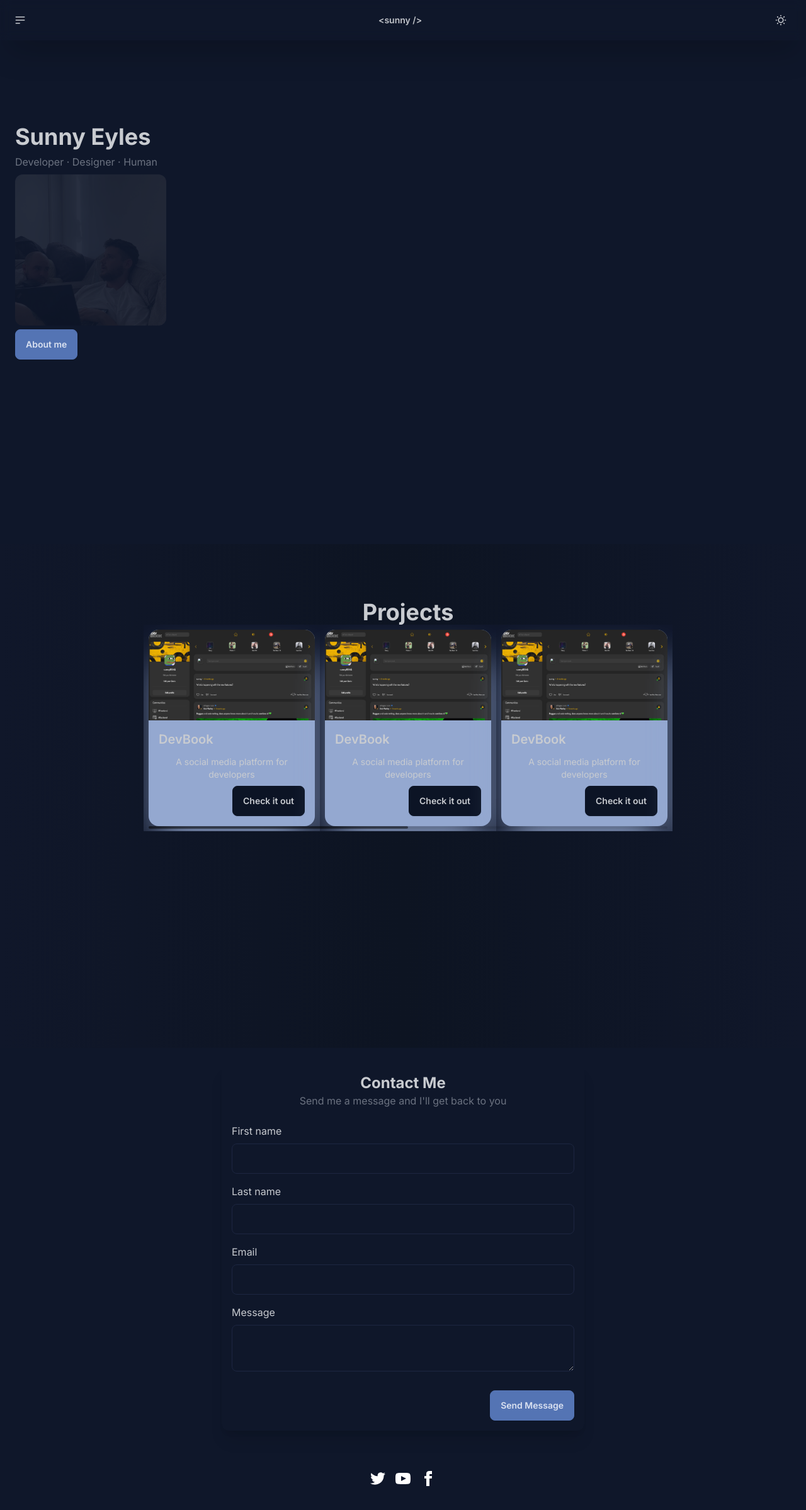
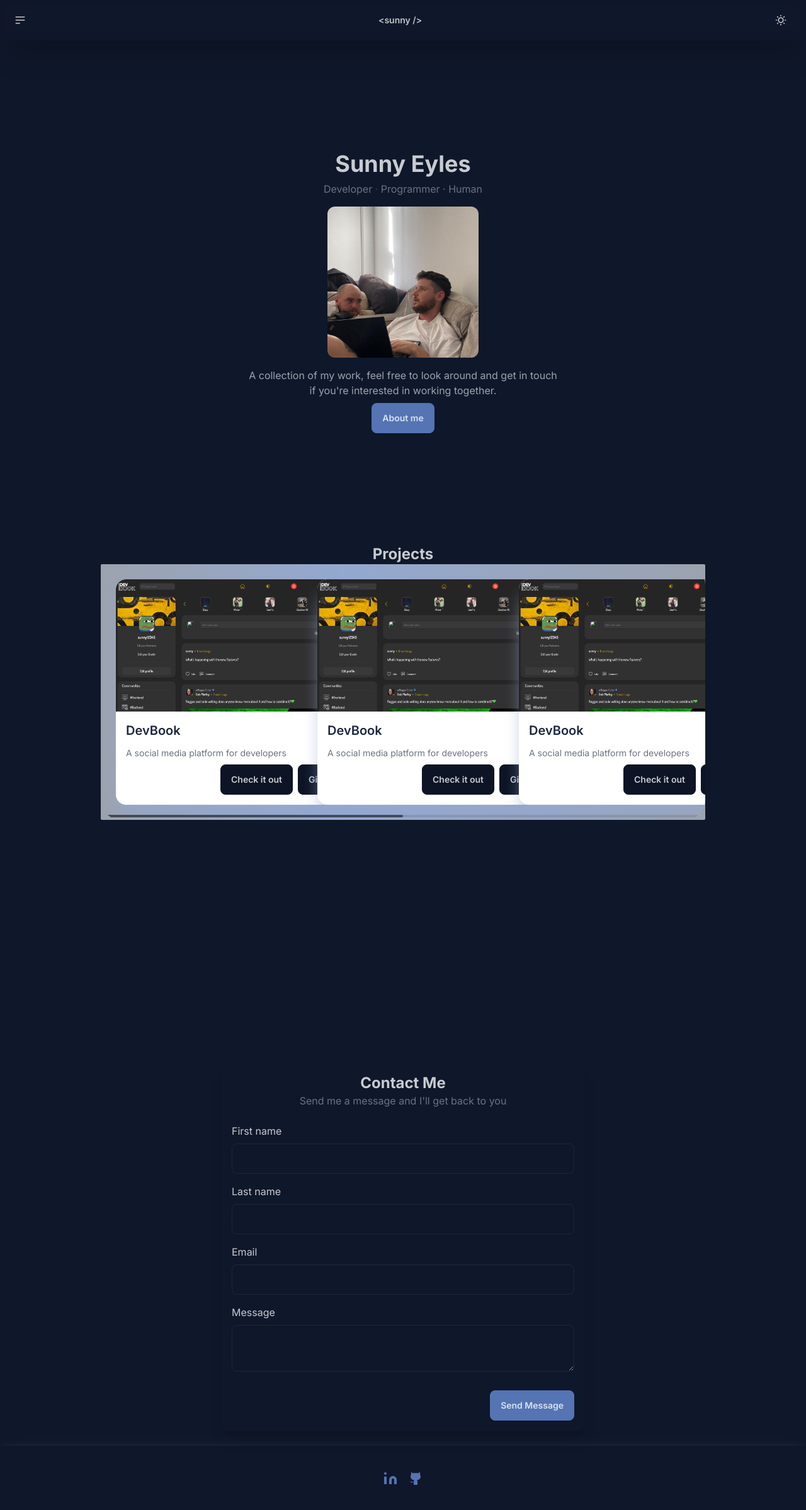
Before and after one commit to sunnyeyles/sunnyeyles.com, a Next.js app: page / in a window 1280 px wide. Shown: the whole page at 63% size. Built offline with nearby package versions, Linux system fonts and the light colour scheme; what tailwindcss-animated would draw is missing.

Commit message:
Carousel implemented

```diff
--- a/app/globals.css
+++ b/app/globals.css
@@ -2,32 +2,17 @@
 @tailwind components;
 @tailwind utilities;
 
-:root {
-  --foreground-rgb: 0, 0, 0;
-  --background-start-rgb: 214, 219, 220;
-  --background-end-rgb: 255, 255, 255;
-}
-
-@media (prefers-color-scheme: dark) {
-  :root {
-  }
-}
-
-body {
-  .swiper {
+/* .swiper {
   width: 100%;
   height: 100%;
-    background: #10172a;
+  background: #1d2641;
+  border-radius: 2rem;
+  background-color: transparent;
 }
 
 .swiper-slide {
   text-align: center;
   font-size: 18px;
-    background: #10172a;
-    /* box-shadow: 0px 3px 3px 0px black; */
-    /* padding: 5rem; */
-
-    /* Center slide text vertically */
   display: flex;
   justify-content: center;
   align-items: center;
@@ -38,5 +23,28 @@ body {
   width: 100%;
   height: 100%;
   object-fit: cover;
+} */
+/* MainCarousel.css */
+
+/* Customize the Swiper container */
+.mySwiper {
+  width: 100%;
+  height: 100%;
+  background: transparent;
+  border-radius: 2rem;
+  overflow: hidden;
 }
+
+.swiper-scrollbar {
+  background-color: transparent;
+  height: 8px;
 }
+
+.swiper-scrollbar-drag {
+  background-color: #4c51bf;
+  border-radius: 4px;
+}
+
+.swiper-scrollbar-hide .swiper-scrollbar {
+  opacity: 0;
+}
--- a/app/page.tsx
+++ b/app/page.tsx
@@ -3,7 +3,6 @@ import { useState, useRef } from 'react'
 
 import Image from 'next/image'
 import { Landing } from '@/components/fullPages/Landing'
-import { About } from '@/components/fullPages/About'
 import { Projects } from '@/components/fullPages/Projects'
 import { Parallax, ParallaxLayer, IParallax } from '@react-spring/parallax'
 import backgroundSpaceImage from '../pexels-sam-kolder-2387877.jpg'
--- a/components/fullPages/About.tsx
+++ /dev/null
@@ -1,19 +0,0 @@
-"use client";
-
-import { animated } from "@react-spring/web";
-import { Parallax, ParallaxLayer } from "@react-spring/parallax";
-import Image from "next/image";
-import image from "../../steve-johnson-XJq3GS84acg-unsplash.jpg";
-interface IPageProps {
-  offset: number;
-  speed: number;
-}
-export const About = ({ offset, speed }: IPageProps) => {
-  return (
-    <ParallaxLayer offset={offset} speed={speed}>
-      <div className="flex justify-center h-screen w-full bg-gradient-to-b from-indigo-500">
-        <h1>About</h1>
-      </div>
-    </ParallaxLayer>
-  );
-};
--- a/components/fullPages/Landing.tsx
+++ b/components/fullPages/Landing.tsx
@@ -15,25 +15,34 @@ export const Landing = () => {
   }
 
   return (
-    <div className="h-screen p-6 flex items-center md:flex-none">
-      <div className="text-center md:text-left justify-center mx-auto md:mx-0 max-h-96 mb-40">
-        <h1 className="text-4xl font-bold animate-fade animate-duration-[2000ms] animate-delay-200 animate-ease-out">
+    <div className="h-screen flex items-center justify-center">
+      <div className="text-center max-w-lg">
+        <h1 className="text-4xl font-bold animate-fade animate-duration-[2000ms] animate-delay-150 animate-ease-out">
           Sunny Eyles
         </h1>
-        <h2 className="text-md text-gray-500 my-2 animate-fade animate-duration-[2000ms] animate-delay-200 animate-ease-out">
-          Developer<span className="text-gray-500">&nbsp;·&nbsp;</span>
-          Designer
+        <h2 className="text-md text-gray-500 my-2 animate-fade animate-duration-[3500ms] animate-delay-200 animate-ease-out">
+          Developer<span className="text-gray-700">&nbsp;·&nbsp;</span>
+          Programmer
           <span className="text-gray-500">&nbsp;·&nbsp;</span>Human
         </h2>
-        <div className="avatar click:animate-fade">
-          <div className="w-60 rounded-xl opacity-10">
+
+        <div className="avatar animate-fade animate-duration-[4000ms] animate-delay-700 animate-ease-out m-2">
+          <div className="w-60 rounded-xl overflow-hidden">
             <Image src={photoOfMe} alt="me" />
           </div>
         </div>
+        <h3 className="text-gray-400 text-md m-2">
+          A collection of my work, feel free to look around and get in touch if
+          you're interested in working together.
+        </h3>
 
         <ModalButton
           modalId="aboutMeModal"
-          trigger={<button className="btn btn-primary">About me</button>}
+          trigger={
+            <button className="btn btn-primary animate-fade animate-duration-[2000ms] animate-delay-1000 animate-ease-out">
+              About me
+            </button>
+          }
           onOpen={() => openModal('aboutMeModal')}
           openModal={openModal}
         >
--- a/components/fullPages/Projects.tsx
+++ b/components/fullPages/Projects.tsx
@@ -1,11 +1,9 @@
 import { MainCarousel } from '../ui/MainCarousel'
 export const Projects = () => {
   return (
-    <div className="h-screen flex-col text-center justify-center bg-gradient-to-r from-blue via-blue-300  to-blue p-20">
-      <div className="w-full m-2 bg-gradient from-indigo-500 from-10% via-sky-500 via-30% to-emerald-500 to-90%">
-        <h2 className=" text-4xl font-bold">Projects</h2>
-        <MainCarousel />
-      </div>
+    <div className="h-screen border-white">
+      <h2 className="text-2xl text-center font-bold">Projects</h2>
+      <MainCarousel />
     </div>
   )
 }
--- a/components/ui/Footer.tsx
+++ b/components/ui/Footer.tsx
@@ -1,40 +1,39 @@
 export const Footer = () => {
   return (
     <div className="border-slate-50">
-      <footer className="footer footer-center p-10 shadow-3xl text-primary-content">
+      <footer className="footer footer-center p-10 shadow-sm text-primary-content">
         <nav>
           <div className="grid grid-flow-col gap-4">
-            <a>
+            <a href="https://en.wikipedia.org/wiki/Next.js">
               <svg
                 xmlns="http://www.w3.org/2000/svg"
                 width="24"
                 height="24"
                 viewBox="0 0 24 24"
-                className="fill-white"
+                className="fill-primary"
+                strokeWidth="2"
+                strokeLinecap="round"
+                strokeLinejoin="round"
               >
-                <path d="M24 4.557c-.883.392-1.832.656-2.828.775 1.017-.609 1.798-1.574 2.165-2.724-.951.564-2.005.974-3.127 1.195-.897-.957-2.178-1.555-3.594-1.555-3.179 0-5.515 2.966-4.797 6.045-4.091-.205-7.719-2.165-10.148-5.144-1.29 2.213-.669 5.108 1.523 6.574-.806-.026-1.566-.247-2.229-.616-.054 2.281 1.581 4.415 3.949 4.89-.693.188-1.452.232-2.224.084.626 1.956 2.444 3.379 4.6 3.419-2.07 1.623-4.678 2.348-7.29 2.04 2.179 1.397 4.768 2.212 7.548 2.212 9.142 0 14.307-7.721 13.995-14.646.962-.695 1.797-1.562 2.457-2.549z"></path>
+                <path d="M16 8a6 6 0 0 1 6 6v7h-4v-7a2 2 0 0 0-2-2 2 2 0 0 0-2 2v7h-4v-7a6 6 0 0 1 6-6z" />
+                <rect width="4" height="12" x="2" y="9" />
+                <circle cx="4" cy="4" r="2" />
               </svg>
             </a>
-            <a>
+            <a href="https://en.wikipedia.org/wiki/Next.js">
               <svg
                 xmlns="http://www.w3.org/2000/svg"
                 width="24"
                 height="24"
                 viewBox="0 0 24 24"
-                className="fill-white"
+                fill="none"
+                strokeWidth="2"
+                strokeLinecap="round"
+                strokeLinejoin="round"
+                className="fill-primary"
               >
-                <path d="M19.615 3.184c-3.604-.246-11.631-.245-15.23 0-3.897.266-4.356 2.62-4.385 8.816.029 6.185.484 8.549 4.385 8.816 3.6.245 11.626.246 15.23 0 3.897-.266 4.356-2.62 4.385-8.816-.029-6.185-.484-8.549-4.385-8.816zm-10.615 12.816v-8l8 3.993-8 4.007z"></path>
-              </svg>
-            </a>
-            <a>
-              <svg
-                xmlns="http://www.w3.org/2000/svg"
-                width="24"
-                height="24"
-                viewBox="0 0 24 24"
-                className="fill-white"
-              >
-                <path d="M9 8h-3v4h3v12h5v-12h3.642l.358-4h-4v-1.667c0-.955.192-1.333 1.115-1.333h2.885v-5h-3.808c-3.596 0-5.192 1.583-5.192 4.615v3.385z"></path>
+                <path d="M15 22v-4a4.8 4.8 0 0 0-1-3.5c3 0 6-2 6-5.5.08-1.25-.27-2.48-1-3.5.28-1.15.28-2.35 0-3.5 0 0-1 0-3 1.5-2.64-.5-5.36-.5-8 0C6 2 5 2 5 2c-.3 1.15-.3 2.35 0 3.5A5.403 5.403 0 0 0 4 9c0 3.5 3 5.5 6 5.5-.39.49-.68 1.05-.85 1.65-.17.6-.22 1.23-.15 1.85v4" />
+                <path d="M9 18c-4.51 2-5-2-7-2" />
               </svg>
             </a>
           </div>
--- a/components/ui/MainCarousel.tsx
+++ b/components/ui/MainCarousel.tsx
@@ -28,7 +28,7 @@ export const MainCarousel = () => {
   }
 
   return (
-    <div className="w-3/4 m-auto bg-black">
+    <div className="w-3/4 m-auto bg-gradient-to-r from-gray-400 via-secondary via-40% to-gray-400 rounded-sm">
       <Swiper
         modules={[Scrollbar]}
         className="mySwiper"
--- a/components/ui/NavBar.tsx
+++ b/components/ui/NavBar.tsx
@@ -49,7 +49,7 @@ export const NavBar = () => {
           </div>
           <ul
             tabIndex={0}
-            className="menu menu-sm dropdown-content bg-blue shadow-2xl p-8 mt-2 sm:w-40 md:w-96"
+            className="menu menu-sm dropdown-content  shadow-2xl p-8 mt-2 sm:w-40 md:w-96"
           >
             <li>
               <ModalButton
@@ -82,7 +82,9 @@ export const NavBar = () => {
               <a className="mt-2">Projects</a>
             </li>
             <li>
-              <a className="mt-2">Github</a>
+              <a href="https://en.wikipedia.org/wiki/Next.js" className="mt-2">
+                Github
+              </a>
             </li>
           </ul>
         </div>
--- a/components/ui/ProjectCard.tsx
+++ b/components/ui/ProjectCard.tsx
@@ -13,15 +13,16 @@ export const ProjectCard = ({
   alt,
 }: IProjectCardProps) => {
   return (
-    <div className="card card-compact w-60 md:w-96 shadow-lg bg-blue-500 m-2">
+    <div className="card card-compact w-60 md:w-96 bg-white m-6 shadow-md">
       <figure>
         <Image src={image} alt={alt} className="" />
       </figure>
       <div className="card-body">
-        <h2 className="card-title">{title}</h2>
-        <p>{description}</p>
-        <div className="card-actions justify-end">
+        <h2 className="card-title text-blue-200">{title}</h2>
+        <p className="text-gray-500">{description}</p>
+        <div className="card-actions flex justify-end">
           <button className="btn">Check it out</button>
+          <button className="btn">Github</button>
         </div>
       </div>
     </div>
```
Lines whose indentation alone changed are shown as unchanged.
